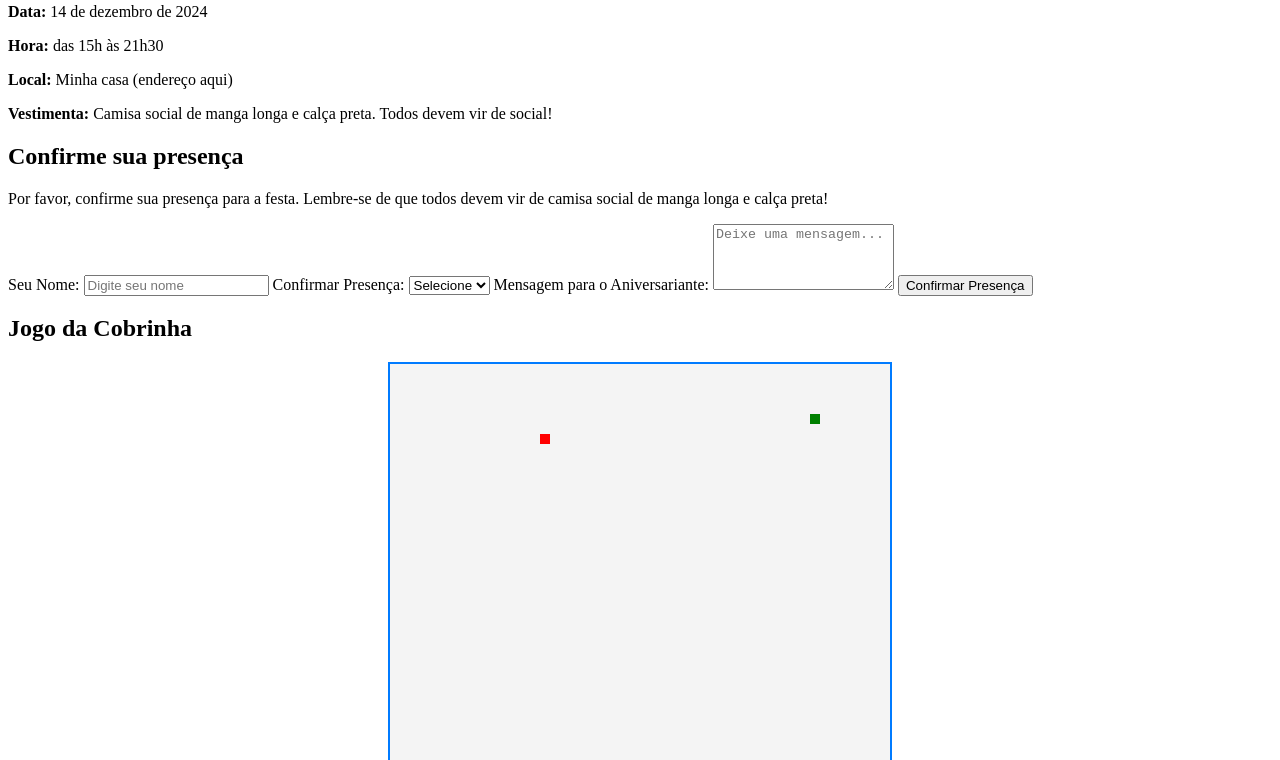
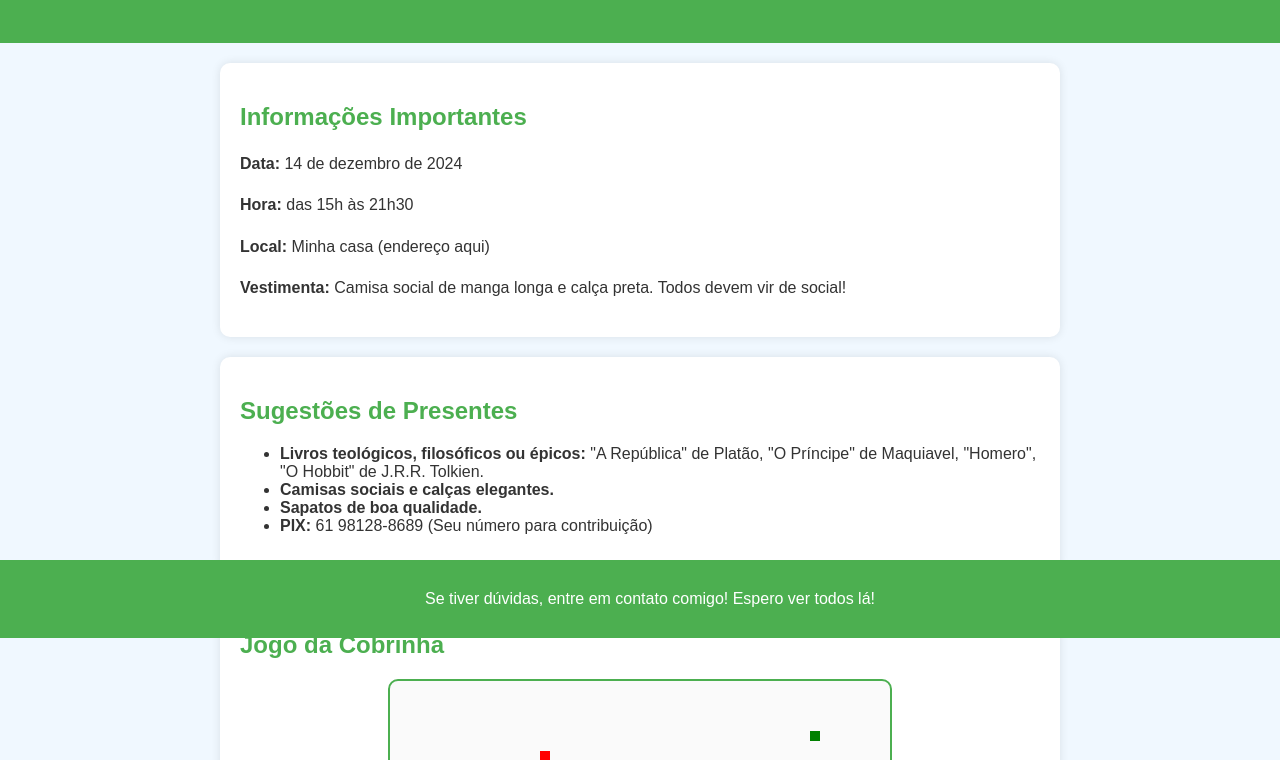
Before and after one commit to PetrusMagnus/convite-aniversario, a plain HTML site: page index.html in a window 1280 px wide. Shown: the part 162-922 px from the top of the page. Drawn offline with Linux system fonts and the light colour scheme.

Commit message:
Update index.html

```diff
--- a/index.html
+++ b/index.html
@@ -4,23 +4,85 @@
     <meta charset="UTF-8">
     <meta name="viewport" content="width=device-width, initial-scale=1.0">
     <title>Convite para Festa de Aniversário</title>
-    <link rel="stylesheet" href="styles.css"> <!-- Link para o arquivo de estilos CSS -->
     <style>
-        /* Adicionando estilo para o jogo da cobrinha */
+        /* Estilos gerais do site */
+        body {
+            font-family: Arial, sans-serif;
+            background-color: #f0f8ff;
+            color: #333;
+            margin: 0;
+            padding: 0;
+        }
+
+        header {
+            text-align: center;
+            padding: 30px;
+            background-color: #4CAF50;
+            color: white;
+        }
+
+        h1 {
+            font-size: 3em;
+            margin-bottom: 0;
+        }
+
+        #informacoes, #presentes, #jogo-cobrinha {
+            padding: 20px;
+            margin: 20px auto;
+            max-width: 800px;
+            border-radius: 10px;
+            background-color: white;
+            box-shadow: 0 0 10px rgba(0, 0, 0, 0.1);
+        }
+
+        h2 {
+            color: #4CAF50;
+        }
+
+        p {
+            line-height: 1.6;
+        }
+
         #snake-game {
-            border: 2px solid #007bff;
             margin: 20px auto;
-            background-color: #f4f4f4;
+            background-color: #fafafa;
             display: block;
             width: 500px;
             height: 500px;
+            border: 2px solid #4CAF50;
+            border-radius: 10px;
+        }
+
+        footer {
+            background-color: #4CAF50;
+            color: white;
+            text-align: center;
+            padding: 10px;
+            position: fixed;
+            bottom: 0;
+            width: 100%;
+        }
+
+        /* Estilo para o botão */
+        button {
+            background-color: #4CAF50;
+            color: white;
+            border: none;
+            padding: 10px 20px;
+            font-size: 16px;
+            cursor: pointer;
+            border-radius: 5px;
+        }
+
+        button:hover {
+            background-color: #45a049;
         }
     </style>
 </head>
 <body>
     <header>
         <h1>Convite para a Festa de Aniversário de Pedro</h1>
-        <p>Venha celebrar comigo no dia **14 de dezembro de 2024**!</p>
+        <p>Venha celebrar comigo no dia <strong>14 de dezembro de 2024</strong>!</p>
     </header>
 
     <section id="informacoes">
@@ -31,27 +93,14 @@
         <p><strong>Vestimenta:</strong> Camisa social de manga longa e calça preta. Todos devem vir de social!</p>
     </section>
 
-    <section id="confirmacao">
-        <h2>Confirme sua presença</h2>
-        <p>Por favor, confirme sua presença para a festa. Lembre-se de que todos devem vir de camisa social de manga longa e calça preta!</p>
-
-        <!-- Formulário com Netlify Forms -->
-        <form name="confirmacao" method="POST" data-netlify="true">
-            <label for="nome">Seu Nome:</label>
-            <input type="text" id="nome" name="nome" placeholder="Digite seu nome" required>
-
-            <label for="presenca">Confirmar Presença:</label>
-            <select id="presenca" name="presenca" required>
-                <option value="">Selecione</option>
-                <option value="sim">Sim</option>
-                <option value="nao">Não</option>
-            </select>
-
-            <label for="mensagem">Mensagem para o Aniversariante:</label>
-            <textarea id="mensagem" name="mensagem" placeholder="Deixe uma mensagem..." rows="4"></textarea>
-
-            <button type="submit">Confirmar Presença</button>
-        </form>
+    <section id="presentes">
+        <h2>Sugestões de Presentes</h2>
+        <ul>
+            <li><strong>Livros teológicos, filosóficos ou épicos:</strong> "A República" de Platão, "O Príncipe" de Maquiavel, "Homero", "O Hobbit" de J.R.R. Tolkien.</li>
+            <li><strong>Camisas sociais e calças elegantes.</strong></li>
+            <li><strong>Sapatos de boa qualidade.</strong></li>
+            <li><strong>PIX:</strong> 61 98128-8689 (Seu número para contribuição)</li>
+        </ul>
     </section>
 
     <section id="jogo-cobrinha">
```
